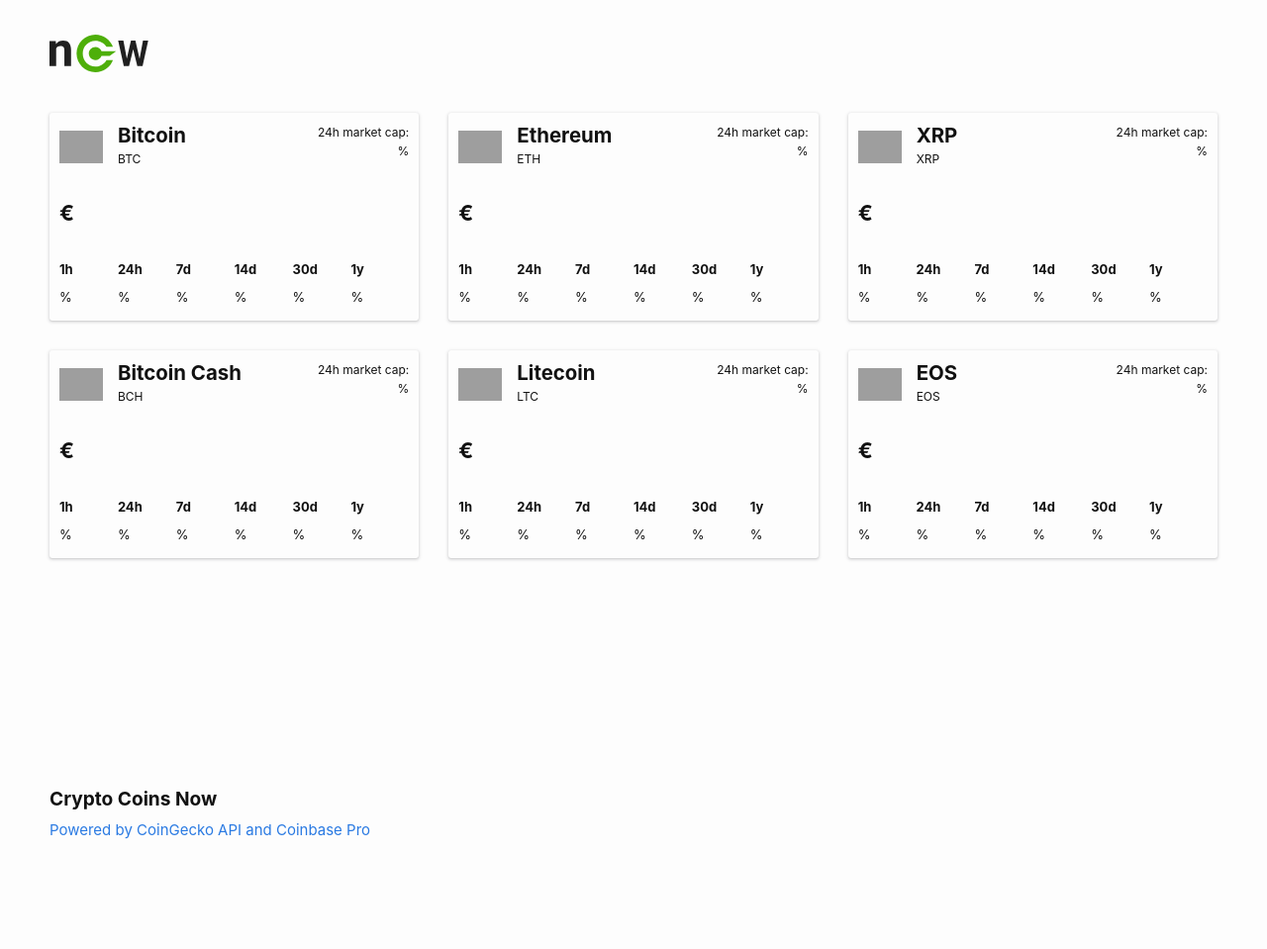
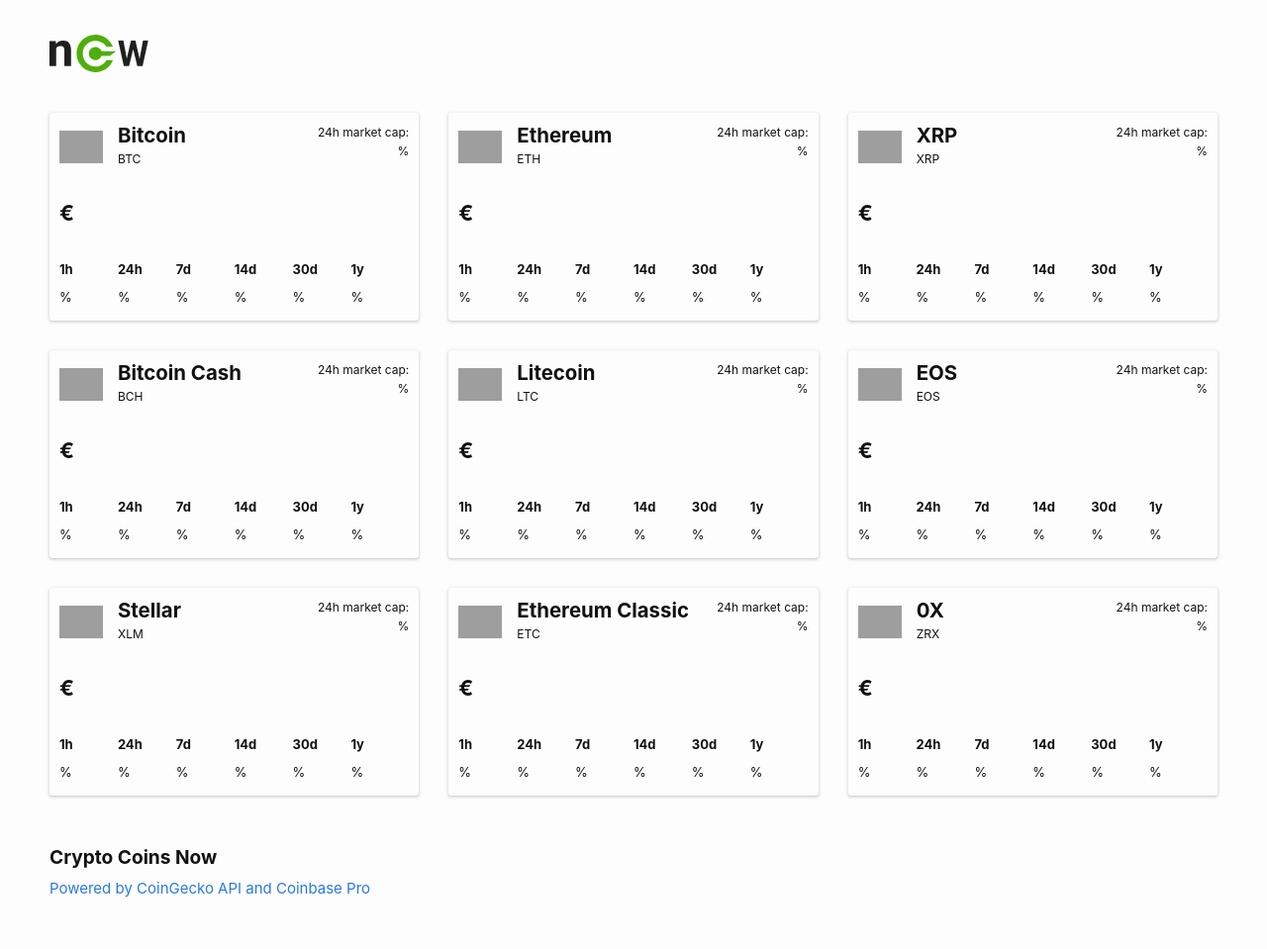
Before and after one commit to fakecoinbase/alexmsantosslashcoins, a Jekyll site: the page built from index.markdown, in a window 1280 px wide. Shown: the whole page at 99% size. Built offline with Jekyll 4.4.1, drawn with Linux system fonts in a browser that asks for light colours; before the commit the page ends 900 px from its top, so only the background shows below that; grey boxes are pictures that could not be loaded.

Commit message:
add more coins

```diff
--- a/_layouts/home.html
+++ b/_layouts/home.html
@@ -10,9 +10,8 @@
 
   <div class="post-content">
 
-
     <ul id="cardContainer" class="coinGecko">
-      <li id="bitcoin" class="card card-01">
+      <li id="bitcoin" class="card">
         <a href="https://www.coingecko.com/en/coins/bitcoin" target="_blank">
           <header class="card-header">
             <figure class="image">
@@ -51,7 +50,7 @@
           </table>
         </a>
       </li>
-      <li id="ethereum" class="card card-02">
+      <li id="ethereum" class="card">
         <a href="https://www.coingecko.com/en/coins/ethereum" target="_blank">
           <header class="card-header">
             <figure class="image">
@@ -90,7 +89,7 @@
           </table>
         </a>
       </li>
-      <li id="ripple" class="card card-01">
+      <li id="ripple" class="card">
         <a href="https://www.coingecko.com/en/coins/xrp" target="_blank">
           <header class="card-header">
             <figure class="image">
@@ -129,7 +128,7 @@
           </table>
         </a>
       </li>
-      <li id="bitcoinCash" class="card card-04">
+      <li id="bitcoinCash" class="card">
         <a href="https://www.coingecko.com/en/coins/bitcoin-cash" target="_blank">
           <header class="card-header">
             <figure class="image">
@@ -168,7 +167,7 @@
           </table>
         </a>
       </li>
-      <li id="litecoin" class="card card-05">
+      <li id="litecoin" class="card">
         <a href="https://www.coingecko.com/en/coins/litecoin" target="_blank">
           <header class="card-header">
             <figure class="image">
@@ -207,7 +206,7 @@
           </table>
         </a>
       </li>
-      <li id="eos" class="card card-06">
+      <li id="eos" class="card">
         <a href="https://www.coingecko.com/en/coins/eos" target="_blank">
           <header class="card-header">
             <figure class="image">
@@ -246,65 +245,124 @@
           </table>
         </a>
       </li>
-    </ul>
-<!--
-    <ul id="cardContainer" class="coinbasePro">
-      <li id="btc-eur" class="card">
-        <a href="https://pro.coinbase.com/trade/BTC-EUR" target="_blank">
+      <li id="xlm" class="card">
+        <a href="https://www.coingecko.com/en/coins/stellar" target="_blank">
           <header class="card-header">
-            <h1>BTC-EUR</h1>
-            <p>Bitcoin</p>
+            <figure class="image">
+              <img src="https://assets.coingecko.com/coins/images/100/large/Stellar_symbol_black_RGB.png">
+              <figcaption>
+                <h1>Stellar</h1>
+                <p>XLM</p>
+              </figcaption>
+            </figure>
+            <div class="market-info">
+              <span>24h market cap:</span>
+              <span class="market_cap">%</span>
+            </div>
           </header>
-          <div class="cbprice">€</div>
+          <div class="mid-wrapper">
+            <div class="eur-value"><span class="price">€</span><span class="plus">+</span><span class="price_change_24h"></span></div>
+            <div class="ct-chart" id="chart7"></div>
+          </div>
+          <table>
+            <tr>
+              <th>1h</th>
+              <th>24h</th>
+              <th>7d</th>
+              <th>14d</th>
+              <th>30d</th>
+              <th>1y</th>
+            </tr>
+            <tr>
+              <td class="change1h">%</td>
+              <td class="change24h">%</td>
+              <td class="change7d">%</td>
+              <td class="change14d">%</td>
+              <td class="change30d">%</td>
+              <td class="change1y">%</td>
+            </tr>
+          </table>
         </a>
       </li>
-      <li id="eth-eur" class="card">
-        <a href="https://pro.coinbase.com/trade/ETH-EUR" target="_blank">
+      <li id="etc" class="card">
+        <a href="https://www.coingecko.com/en/coins/ethereum-classic" target="_blank">
           <header class="card-header">
-            <h1>ETH-EUR</h1>
-            <p>Ethereum</p>
+            <figure class="image">
+              <img src="https://assets.coingecko.com/coins/images/453/large/ethereum-classic-logo.png">
+              <figcaption>
+                <h1>Ethereum Classic</h1>
+                <p>ETC</p>
+              </figcaption>
+            </figure>
+            <div class="market-info">
+              <span>24h market cap:</span>
+              <span class="market_cap">%</span>
+            </div>
           </header>
-          <div class="cbprice">€</div>
+          <div class="mid-wrapper">
+            <div class="eur-value"><span class="price">€</span><span class="plus">+</span><span class="price_change_24h"></span></div>
+            <div class="ct-chart" id="chart8"></div>
+          </div>
+          <table>
+            <tr>
+              <th>1h</th>
+              <th>24h</th>
+              <th>7d</th>
+              <th>14d</th>
+              <th>30d</th>
+              <th>1y</th>
+            </tr>
+            <tr>
+              <td class="change1h">%</td>
+              <td class="change24h">%</td>
+              <td class="change7d">%</td>
+              <td class="change14d">%</td>
+              <td class="change30d">%</td>
+              <td class="change1y">%</td>
+            </tr>
+          </table>
         </a>
       </li>
-      <li id="xrp-eur" class="card">
-        <a href="https://pro.coinbase.com/trade/XRP-EUR" target="_blank">
+      <li id="zrx" class="card">
+        <a href="https://www.coingecko.com/en/coins/0x" target="_blank">
           <header class="card-header">
-            <h1>XRP-EUR</h1>
-            <p>Ripple</p>
+            <figure class="image">
+              <img src="https://assets.coingecko.com/coins/images/863/large/0x.png">
+              <figcaption>
+                <h1>0X</h1>
+                <p>ZRX</p>
+              </figcaption>
+            </figure>
+            <div class="market-info">
+              <span>24h market cap:</span>
+              <span class="market_cap">%</span>
+            </div>
           </header>
-          <div class="cbprice">€</div>
-        </a>
-      </li>
-      <li id="bch-eur" class="card">
-        <a href="https://pro.coinbase.com/trade/BCH-EUR" target="_blank">
-          <header class="card-header">
-            <h1>BCH-EUR</h1>
-            <p>Bitcoin Cash</p>
-          </header>
-          <div class="cbprice">€</div>
-        </a>
-      </li>
-      <li id="ltc-eur" class="card">
-        <a href="https://pro.coinbase.com/trade/LTC-EUR" target="_blank">
-          <header class="card-header">
-            <h1>LTC-EUR</h1>
-            <p>Litecoin</p>
-          </header>
-          <div class="cbprice">€</div>
-        </a>
-      </li>
-      <li id="eos-eur" class="card">
-        <a href="https://pro.coinbase.com/trade/EOS-EUR" target="_blank">
-          <header class="card-header">
-            <h1>EOS-EUR</h1>
-            <p>EOS</p>
-          </header>
-          <div class="cbprice">€</div>
+          <div class="mid-wrapper">
+            <div class="eur-value"><span class="price">€</span><span class="plus">+</span><span class="price_change_24h"></span></div>
+            <div class="ct-chart" id="chart9"></div>
+          </div>
+          <table>
+            <tr>
+              <th>1h</th>
+              <th>24h</th>
+              <th>7d</th>
+              <th>14d</th>
+              <th>30d</th>
+              <th>1y</th>
+            </tr>
+            <tr>
+              <td class="change1h">%</td>
+              <td class="change24h">%</td>
+              <td class="change7d">%</td>
+              <td class="change14d">%</td>
+              <td class="change30d">%</td>
+              <td class="change1y">%</td>
+            </tr>
+          </table>
         </a>
       </li>
     </ul>
--->
 
   </div>
 
--- a/assets/js/scripts.js
+++ b/assets/js/scripts.js
@@ -20,7 +20,7 @@
 };
 
 function coinGeckoApi() {
-  fetch("https://api.coingecko.com/api/v3/coins/markets?vs_currency=eur&ids=bitcoin%2Cethereum%2Cripple%2Clitecoin%2Cbitcoin-cash%2Ceos&order=market_cap_desc&per_page=100&page=1&sparkline=true&price_change_percentage=1h%2C24h%2C7d%2C14d%2C30d%2C1y", myInit)
+  fetch("https://api.coingecko.com/api/v3/coins/markets?vs_currency=eur&ids=bitcoin%2Cethereum%2Cripple%2Clitecoin%2Cbitcoin-cash%2Ceos%2Cstellar%2Cethereum-classic%2C0x&order=market_cap_desc&per_page=100&page=1&sparkline=true&price_change_percentage=1h%2C24h%2C7d%2C14d%2C30d%2C1y", myInit)
   .then(response => response.json())
   .then(data => {
     var i;
@@ -44,6 +44,9 @@
             var bchValues = data[3].sparkline_in_7d.price;
             var ltcValues = data[4].sparkline_in_7d.price;
             var eosValues = data[5].sparkline_in_7d.price;
+            var xlmValues = data[5].sparkline_in_7d.price;
+            var etcValues = data[5].sparkline_in_7d.price;
+            var zrxValues = data[5].sparkline_in_7d.price;
 
             var btcData = {
               labels: [],
@@ -68,6 +71,18 @@
             var eosData = {
               labels: [],
               series: [eosValues]
+            };
+            var xlmData = {
+              labels: [],
+              series: [xlmValues]
+            };
+            var etcData = {
+              labels: [],
+              series: [etcValues]
+            };
+            var zrxData = {
+              labels: [],
+              series: [zrxValues]
             };
 
             var options = {
@@ -100,6 +115,9 @@
             new Chartist.Line('#chart4', bchData, options);
             new Chartist.Line('#chart5', ltcData, options);
             new Chartist.Line('#chart6', eosData, options);
+            new Chartist.Line('#chart7', xlmData, options);
+            new Chartist.Line('#chart8', etcData, options);
+            new Chartist.Line('#chart9', zrxData, options);
 
         }
 
@@ -166,7 +184,7 @@
 
 function coinbaseApi() {
 
-    var btc, eth, xrp, bch, ltc, eos;
+    var btc, eth, xrp, bch, ltc, eos, xlm, etc, zrx;
 
     fetch('https://api.pro.coinbase.com/products/BTC-EUR/ticker')
         .then(function (response) {
@@ -209,12 +227,36 @@
         }).then(function (data) {
             eos = data;
 
+            return fetch('https://api.pro.coinbase.com/products/XLM-EUR/ticker');
+
+        }).then(function (response) {
+            return response.json();
+        }).then(function (data) {
+            xlm = data;
+
+            return fetch('https://api.pro.coinbase.com/products/ETC-EUR/ticker');
+
+        }).then(function (response) {
+            return response.json();
+        }).then(function (data) {
+            etc = data;
+
+            return fetch('https://api.pro.coinbase.com/products/ZRX-EUR/ticker');
+
+        }).then(function (response) {
+            return response.json();
+        }).then(function (data) {
+            zrx = data;
+
             liPrice[0].textContent = '€' + parseFloat(btc.price).toFixed(2);
             liPrice[1].textContent = '€' + parseFloat(eth.price).toFixed(2);
             liPrice[2].textContent = '€' + parseFloat(xrp.price).toFixed(4);
             liPrice[3].textContent = '€' + parseFloat(bch.price).toFixed(2);
             liPrice[4].textContent = '€' + parseFloat(ltc.price).toFixed(2);
             liPrice[5].textContent = '€' + parseFloat(eos.price).toFixed(3);
+            liPrice[6].textContent = '€' + parseFloat(xlm.price).toFixed(4);
+            liPrice[7].textContent = '€' + parseFloat(etc.price).toFixed(3);
+            liPrice[8].textContent = '€' + parseFloat(zrx.price).toFixed(4);
 
         }).catch(function (error) {
             console.log(error);
```
